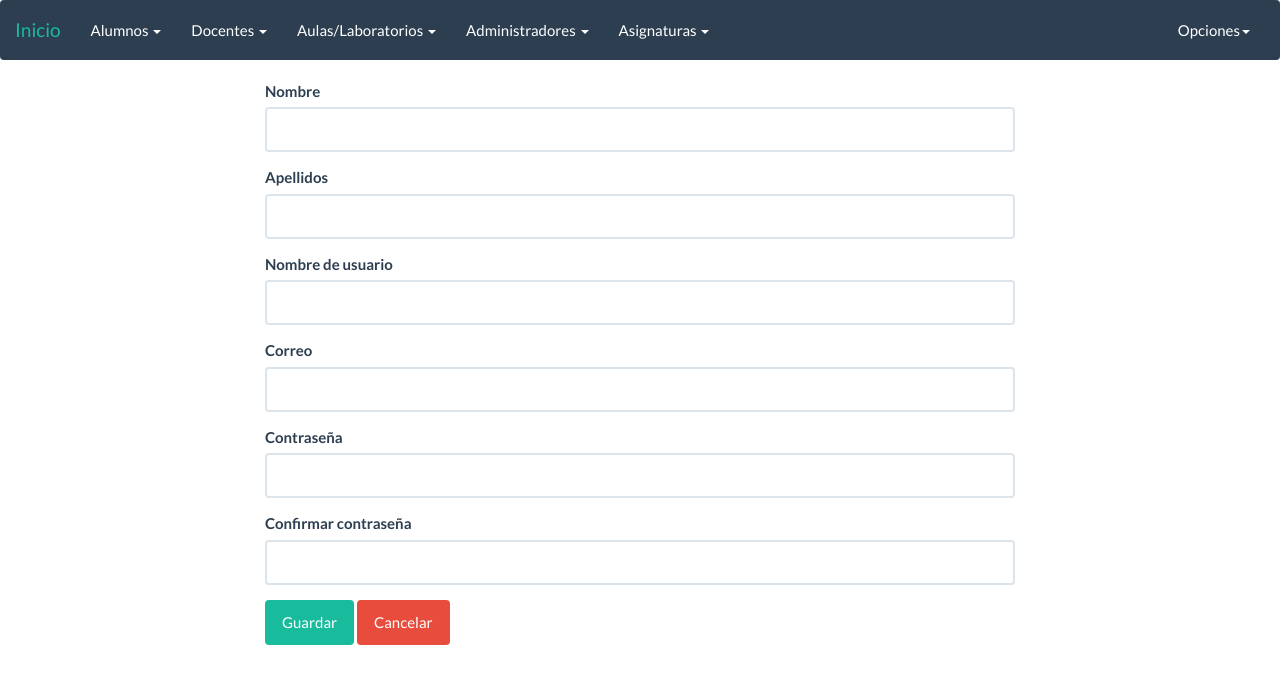
After one commit to Mario-Alonso99/SistemaGestionHorarios-TI, a Django app: page /students/registrar/ in a window 1280 px wide. The commit adds this page. Shown: the top 684 px of the page. Run offline with Django 3.2, Linux system fonts and the light colour scheme; some libraries are stand-ins or nearby versions.

```diff
--- a/SistemaGestionHorariosTI/settings.py
+++ b/SistemaGestionHorariosTI/settings.py
@@ -11,6 +11,7 @@ https://docs.djangoproject.com/en/3.0/ref/settings/
 """
 
 import os
+from django.urls import reverse_lazy
 
 # Build paths inside the project like this: os.path.join(BASE_DIR, ...)
 BASE_DIR = os.path.dirname(os.path.dirname(os.path.abspath(__file__)))
@@ -134,3 +135,6 @@ STATICFILES_DIRS = (os.path.join(BASE_DIR, 'static'),)
 
 #Autorización para realizar transacciones hacia la BD
 IMPORT_EXPORT_USE_TRANSACTIONS = True
+
+#Parametros del Login para redireccionar despues del logeo
+LOGIN_REDIRECT_URL = reverse_lazy('students:student_list')
--- a/SistemaGestionHorariosTI/urls.py
+++ b/SistemaGestionHorariosTI/urls.py
@@ -16,9 +16,15 @@ Including another URLconf
 from django.contrib import admin
 from django.urls import path, include
 
+#Edición para el Login de Inicio de Sesión
+from django.contrib.auth.views import LoginView
+
 from apps.appDirection.students.urls import studentpatterns
 
 urlpatterns = [
     path('admin/', admin.site.urls),
     path('students/', include (studentpatterns)),
+
+    path('', LoginView.as_view(template_name='loginDirector/login.html'), name="login")
+
 ]
--- a/apps/appDirection/students/forms.py
+++ b/apps/appDirection/students/forms.py
@@ -1,5 +1,10 @@
 from django import forms
 from apps.appDirection.students.models import Student
+
+#Lineas Extras
+from django.contrib.auth.models import User
+from django.contrib.auth.forms import UserCreationForm
+
 
 class StudentForm(forms.ModelForm):
 	class Meta:
@@ -36,3 +41,20 @@ class StudentForm(forms.ModelForm):
 			'password': forms.PasswordInput(attrs={'class':'form-control'}),
 			'estatus': forms.Select(attrs={'class':'form-control'}),
 		}
+
+#Lineas Extras, Registro de Campos Extras en el Administrador de Django
+class RegistroForm(UserCreationForm):
+	class Meta:
+		model = User
+		fields = [
+				'username',
+				'first_name',
+				'last_name',
+				'email',
+			]
+		labels = {
+				'username': 'Nombre de usuario',
+				'first_name': 'Nombre',
+				'last_name': 'Apellidos',
+				'email': 'Correo',
+		}
--- a/apps/appDirection/students/urls.py
+++ b/apps/appDirection/students/urls.py
@@ -1,6 +1,9 @@
 from django.urls import path
 from apps.appDirection.students.views import StudentCreate, StudentList, StudentUpdate, StudentDelete, StudentShow, search, StudentReport
 from .views import importar
+
+#Lineas Extras, importación de la vista para el Registro de Usuario
+from apps.appDirection.students.views import RegistroUsuario
 
 studentpatterns = ([
     path('new/', StudentCreate.as_view(), name='student_create'),
@@ -10,5 +13,7 @@ studentpatterns = ([
     path('show/<int:pk>/', StudentShow.as_view(), name='student_show'),
     path('search/', search, name='student_search'),
     path('report/', StudentReport.as_view(), name='report'),
-    path('import/', importar, name="student_import")
+    path('import/', importar, name="student_import"),
+
+    path('registrar/', RegistroUsuario.as_view(), name='registrar')
 ], 'students')
--- a/apps/appDirection/students/views.py
+++ b/apps/appDirection/students/views.py
@@ -14,7 +14,22 @@ from tablib import Dataset
 from .resources import StudentResource
 from .models import Student
 
+#Lineas Extras
+from django.contrib.auth.models import User
+from django.contrib.auth.forms import UserCreationForm
+from apps.appDirection.students.forms import RegistroForm
+
 # Create your views here.
+#Formulario de Registro de Usuario
+class RegistroUsuario(CreateView):
+    model = User
+    form_class = RegistroForm
+    template_name = 'students/registrar.html'
+    success_url = reverse_lazy('students:student_list')
+
+#Vista de Login
+def login(request):
+    return render(request, 'loginDirector/login.html')
 
 class StudentCreate(CreateView):
     model = Student
--- a/templates/base/base.html
+++ b/templates/base/base.html
@@ -57,15 +57,7 @@
 				                        </ul>
 		                      		</li>
 									<li class="dropdown">
-		                        		<a href="#" class="dropdown-toggle" data-toggle="dropdown" role="button" aria-expanded="false"> Asiganturas <span class="caret"></span></a>
-				                        <ul class="dropdown-menu" role="menu">
-				                        	<li><a href="#">Registrar</a></li>
-				                        	<li><a href="#">Listar</a></li>
-				                        	<li><a href="#">Buscar/Filtrar</a></li>
-				                        </ul>
-		                      		</li>
-									<li class="dropdown">
-		                        		<a href="#" class="dropdown-toggle" data-toggle="dropdown" role="button" aria-expanded="false"> Cuatrimestres <span class="caret"></span></a>
+		                        		<a href="#" class="dropdown-toggle" data-toggle="dropdown" role="button" aria-expanded="false"> Asignaturas <span class="caret"></span></a>
 				                        <ul class="dropdown-menu" role="menu">
 				                        	<li><a href="#">Registrar</a></li>
 				                        	<li><a href="#">Listar</a></li>
@@ -77,6 +69,7 @@
 		                        	<li class="dropdown">
 		                        		<a href="#" class="dropdown-toggle" data-toggle="dropdown" role="button" aria-expanded="false">Opciones<span class="caret"></span></a>
 		                        		<ul class="dropdown-menu" role="menu">
+											<li><a href="{% url 'students:registrar' %}">Registrar Director</a></li>
 		                          			<li><a href="#">Salir</a></li>
 		                        		</ul>
 		                      		</li>
--- /dev/null
+++ b/templates/students/registrar.html
@@ -0,0 +1,66 @@
+{% extends 'base/base.html' %}
+
+{% block content %}
+<form method="post">
+	{% csrf_token %}
+
+	<div class="row">
+		<div class="col-md-8 col-md-offset-2">
+			<div class="form-group">
+				<label>Nombre</label>
+				<input class="form-control" type="text" name="first_name">
+			</div>
+		</div>
+	</div>
+	<div class="row">
+		<div class="col-md-8 col-md-offset-2">
+			<div class="form-group">
+				<label >Apellidos</label>
+				<input class="form-control" type="text" name="last_name">
+			</div>
+		</div>
+	</div>
+	<div class="row">
+		<div class="col-md-8 col-md-offset-2">
+			<div class="form-group">
+				<label >Nombre de usuario</label>
+				<input class="form-control" type="text" name="username">
+			</div>
+		</div>
+	</div>
+	<div class="row">
+		<div class="col-md-8 col-md-offset-2">
+			<div class="form-group">
+				<label >Correo</label>
+				<input class="form-control" type="text" name="email">
+			</div>
+		</div>
+	</div>
+	<div class="row">
+		<div class="col-md-8 col-md-offset-2">
+			<div class="form-group">
+				<label >Contraseña</label>
+				<input class="form-control" type="password" name="password1">
+			</div>
+		</div>
+	</div>
+	<div class="row">
+		<div class="col-md-8 col-md-offset-2">
+			<div class="form-group">
+				<label >Confirmar contraseña</label>
+				<input class="form-control" type="password" name="password2">
+			</div>
+		</div>
+	</div>
+
+	<div class="row">
+		<div class="col-md-8 col-md-offset-2">
+			<div class="form-group">
+				<button class="btn btn-success "type="submit">Guardar</button>
+                <a class= "btn btn-danger" href="{% url 'students:student_list' %}">Cancelar</a>
+			</div>
+		</div>
+	</div>
+
+</form>
+{% endblock %}
--- a/templates/students/student_list.html
+++ b/templates/students/student_list.html
@@ -2,6 +2,8 @@
 
 {% block content %}
 <a class="btn btn-success" href="{% url 'students:report' %}">Descargar Excel</a><br>
+
+<h3>Bienvenido/a Director: <strong>{{ user.first_name }} {{ user.last_name }}</strong></h3>
 <br>
 <table class="table table-bordered table-striped table-hover">
 	<thead>
```
Also changed, not shown: templates/loginDirector/login.html (added, +39 -0 lines), apps/appDirection/students/migrations/0008_auto_20200721_2022.py (added).
